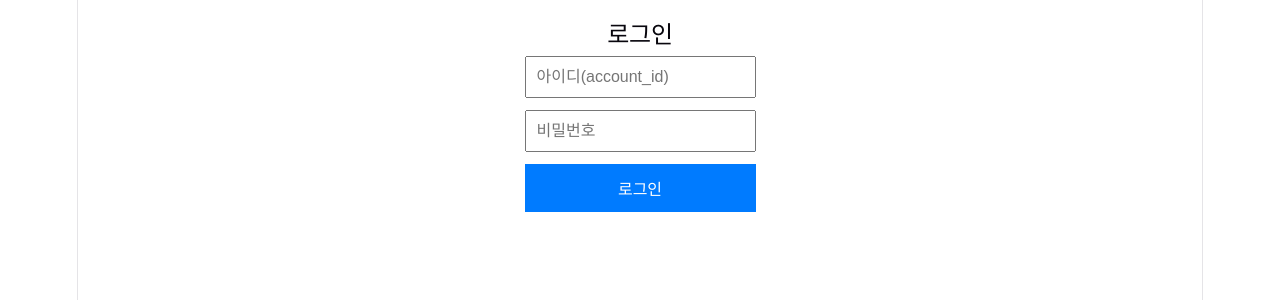
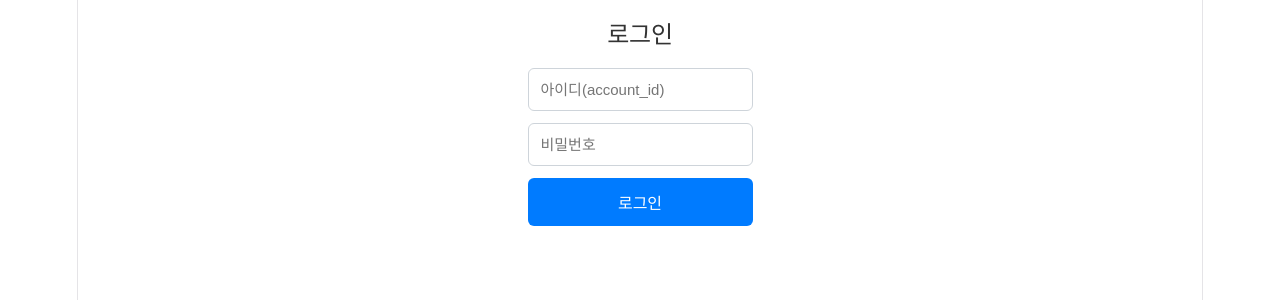
Before and after one commit to simple83/Agent_CS, a React (Vite) app: page / in a window 1280 px wide. Shown: the top 300 px of the page. Built offline with nearby package versions, Linux system fonts and the light colour scheme; no server answers.

Commit message:
LoginForm Refactoring
style 분리.

```diff
--- a/src/features/auth/components/LoginForm.tsx
+++ b/src/features/auth/components/LoginForm.tsx
@@ -1,13 +1,14 @@
-import React, { useState } from 'react';
+import type { FC, FormEvent, ChangeEvent } from 'react';
+import { useState } from 'react';
 import { useAuth } from '../hooks/useAuth';
 
-export const LoginForm: React.FC = () => {
+export const LoginForm: FC = () => {
   const [accountId, setAccountId] = useState<string>('');
   const [password, setPassword] = useState<string>('');
 
   const { login, isLoading, error } = useAuth();
 
-  const handleLoginSubmit = async (e: React.FormEvent<HTMLFormElement>) => {
+  const handleLoginSubmit = async (e: FormEvent<HTMLFormElement>) => {
     e.preventDefault();
 
     if (!accountId.trim() || !password.trim()) {
@@ -15,83 +16,74 @@ export const LoginForm: React.FC = () => {
       return;
     }
 
-    // 명세서 Request 바디 key 구조에 맞춰 전달
     const isSuccess = await login({
       account_id: accountId,
-      password: password
+      password: password,
     });
 
     if (isSuccess) {
       alert('로그인이 완료되었습니다!');
-      // 이후 페이지 리다이렉트나 메인 대시보드로 이동하는 로직 배치 가능
     }
   };
 
+  //헤더
+  const RenderHeader = () => (
+    <header style={styles.header}>
+      <h2 style={styles.title}>로그인</h2>
+    </header>
+  );
+
   //입력 필드
-    interface InputFieldProps {
+  const LoginInput = ({
+    type,
+    placeholder,
+    value,
+    onChange,
+    disabled
+  }: {
     type: 'text' | 'password';
     placeholder: string;
     value: string;
-  onChange: (e: React.ChangeEvent<HTMLInputElement>) => void;
+    onChange: (e: ChangeEvent<HTMLInputElement>) => void;
     disabled: boolean;
-    }
-    const LoginInput: React.FC<InputFieldProps> = ({ type, placeholder, value, onChange, disabled }) => {
-  return (
+  }) => (
     <input
       type={type}
       placeholder={placeholder}
       value={value}
       onChange={onChange}
       disabled={disabled}
-      style={{ padding: '10px', fontSize: '16px' }}
+      style={styles.input}
     />
   );
-    };
 
-    //로그인 제출 버튼
-    interface SubmitButtonProps {
-  isLoading: boolean;
-    }
-    const SubmitButton: React.FC<SubmitButtonProps> = ({ isLoading }) => {
-  return (
+  //제출 버튼
+  const SubmitButton = () => (
     <button
       type="submit"
       disabled={isLoading}
       style={{
-        padding: '12px',
-        fontSize: '16px',
+        ...styles.button,
         backgroundColor: isLoading ? '#ccc' : '#007bff',
-        color: '#fff',
-        border: 'none',
-        cursor: isLoading ? 'not-allowed' : 'pointer'
+        cursor: isLoading ? 'not-allowed' : 'pointer',
       }}
     >
       {isLoading ? '로그인 요청 중...' : '로그인'}
     </button>
   );
-    };
 
-
-    //에러 메시지 출력
-    interface ErrorMessageProps {
-  error: string | null;
-    }
-    const ErrorMessage: React.FC<ErrorMessageProps> = ({ error }) => {
+  //에러 메시지
+  const ErrorMessage = () => {
     if (!error) return null;
-  return (
-    <p style={{ color: '#dc3545', fontSize: '14px', margin: '4px 0 0 0' }}>
-      {error}
-    </p>
-  );
+    return <p style={styles.errorMessage}>{error}</p>;
   };
 
 
   return (
-        <div style={{ padding: '20px', maxWidth: '360px', margin: '0 auto' }}>
-        <h2>로그인</h2>
-        <form onSubmit={handleLoginSubmit} style={{ display: 'flex', flexDirection: 'column', gap: '12px' }}>
+    <div style={styles.container}>
+      <RenderHeader />
 
-            {/* 아이디 입력 블록 */}
+      <form onSubmit={handleLoginSubmit} style={styles.form}>
         <LoginInput
           type="text"
           placeholder="아이디(account_id)"
@@ -100,7 +92,6 @@ export const LoginForm: React.FC = () => {
           disabled={isLoading}
         />
 
-            {/* 비밀번호 입력 블록 */}
         <LoginInput
           type="password"
           placeholder="비밀번호"
@@ -109,13 +100,54 @@ export const LoginForm: React.FC = () => {
           disabled={isLoading}
         />
 
-            {/* 버튼 블록 */}
-            <SubmitButton isLoading={isLoading} />
-
-            {/* 에러 메시지 블록 */}
-            <ErrorMessage error={error} />
-
+        <SubmitButton />
+        <ErrorMessage />
       </form>
     </div>
   );
 };
+
+
+const styles = {
+  container: {
+    padding: '20px',
+    maxWidth: '360px',
+    margin: '0 auto',
+    fontFamily: 'sans-serif',
+  },
+  header: {
+    marginBottom: '20px',
+    textAlign: 'center' as const,
+  },
+  title: {
+    margin: 0,
+    color: '#333',
+  },
+  form: {
+    display: 'flex',
+    flexDirection: 'column' as const,
+    gap: '12px',
+  },
+  input: {
+    padding: '12px',
+    fontSize: '15px',
+    border: '1px solid #ced4da',
+    borderRadius: '6px',
+    outline: 'none',
+  },
+  button: {
+    padding: '12px',
+    fontSize: '16px',
+    fontWeight: 'bold' as const,
+    color: '#ffffff',
+    border: 'none',
+    borderRadius: '6px',
+    transition: 'background-color 0.2s ease',
+  },
+  errorMessage: {
+    color: '#dc3545',
+    fontSize: '14px',
+    margin: '4px 0 0 0',
+    textAlign: 'center' as const,
+  },
+};
```
Lines whose indentation alone changed are shown as unchanged.
